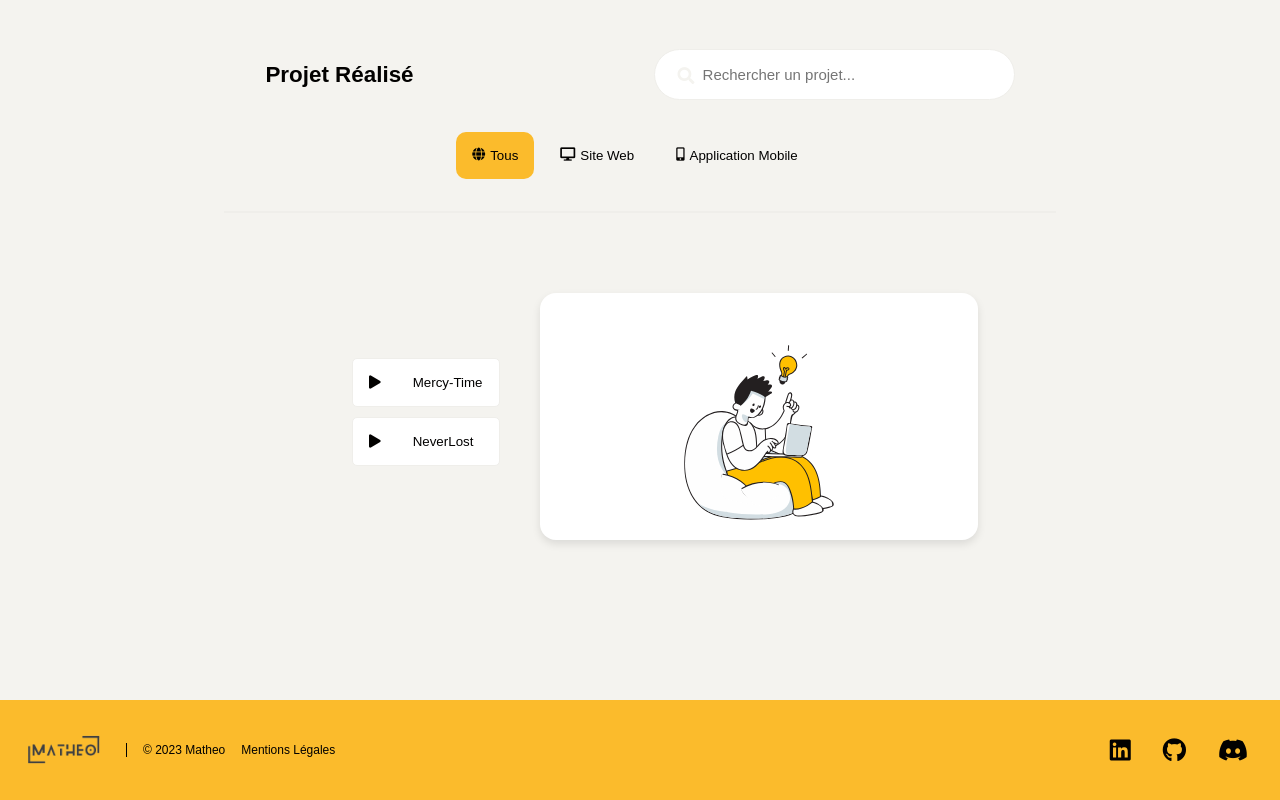
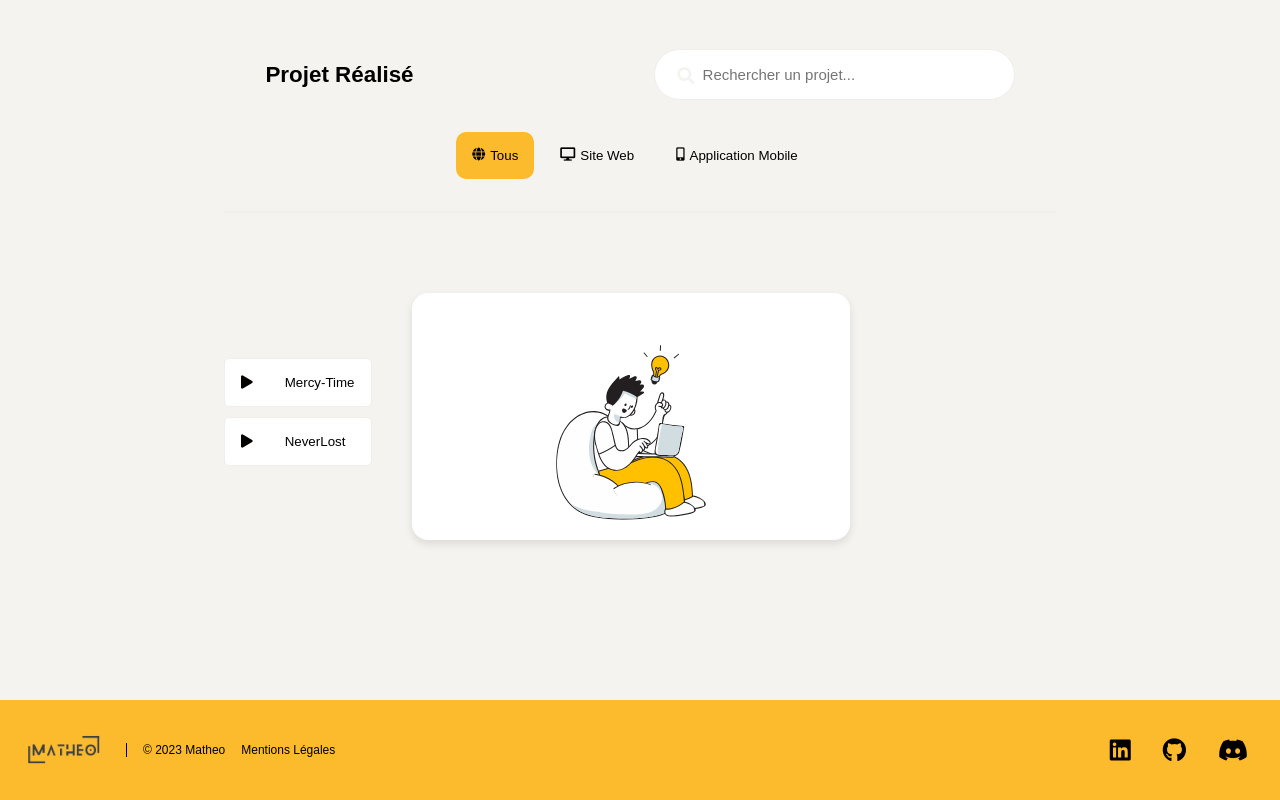
Before and after one commit to Matheo1210/web-design-agence, an Angular app: page / in a window 1280 px wide. Shown: the part 646-1446 px from the top of the page. Built offline with nearby package versions, Linux system fonts and the light colour scheme; a web font is replaced by a local one.

Commit message:
Update projet.component.scss

```diff
--- a/src/app/projet/projet.component.scss
+++ b/src/app/projet/projet.component.scss
@@ -193,6 +193,12 @@
   background-color: #fbbb2c;
 }
 
+@media screen and (max-width: 1600px) {
+  .realisation {
+    margin-left: inherit;
+  }
+}
+
 @media screen and (max-width: 1500px) {
   .input {
     margin-bottom: 0;
```
